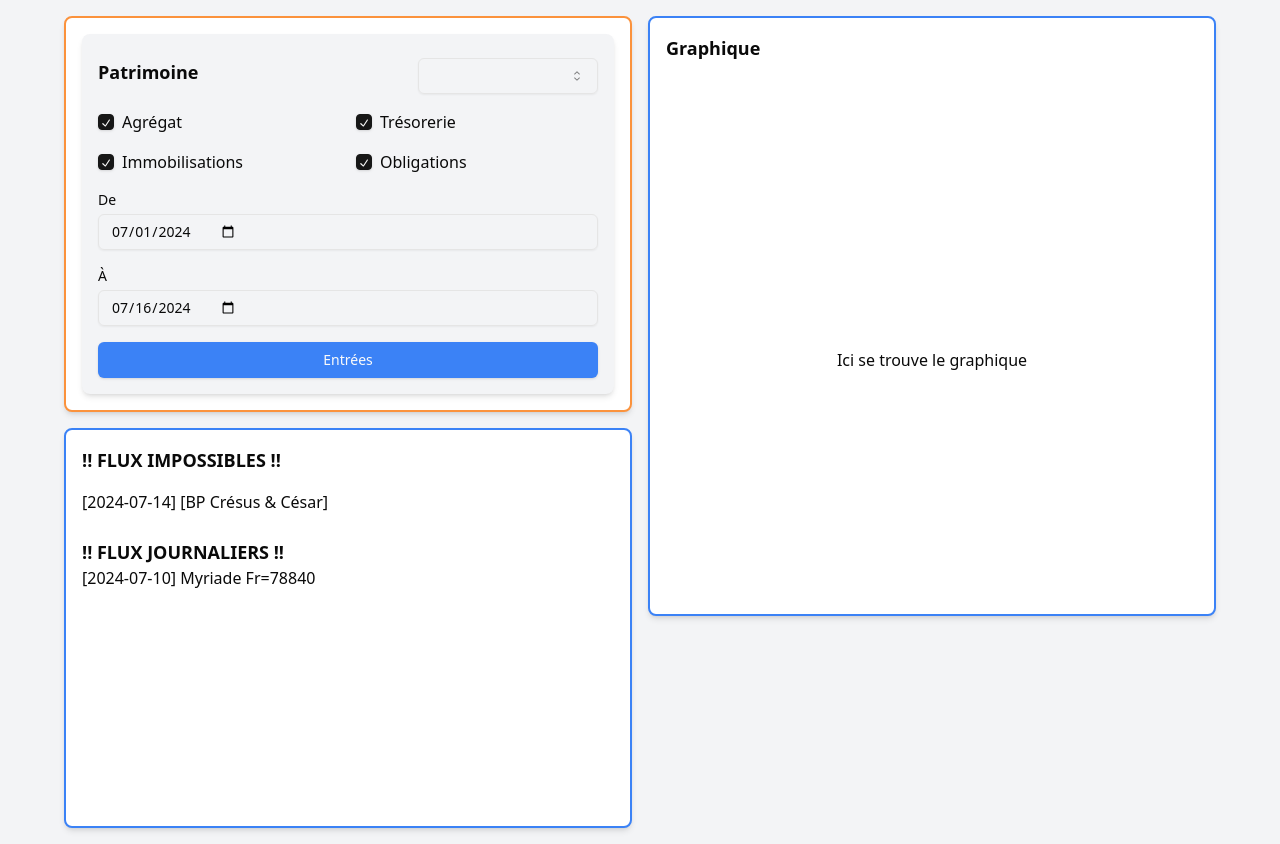
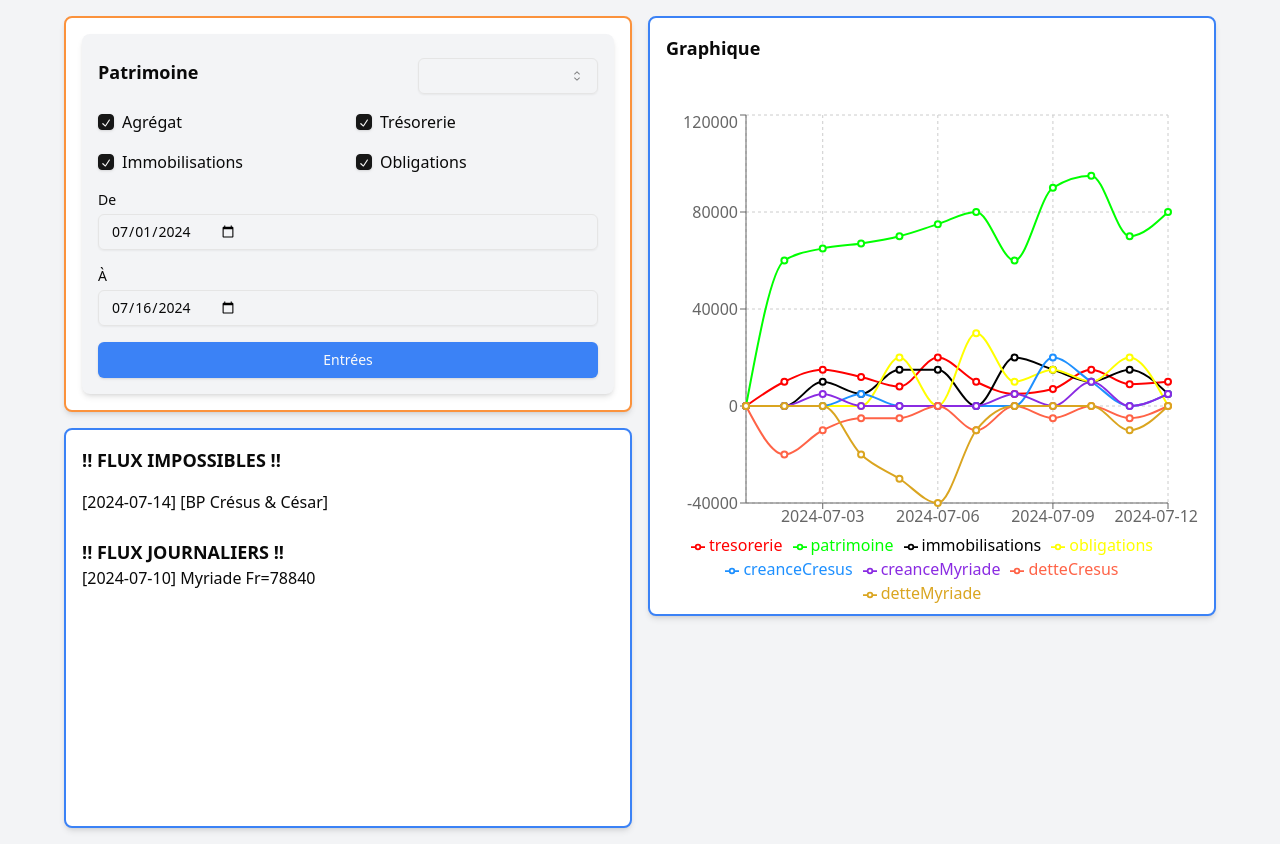
Before and after one commit to micael-jerry/patrimoine, a Next.js app: page / in a window 1280 px wide. Built offline with nearby package versions, Linux system fonts and the light colour scheme.

Commit message:
chore: graph integration

```diff
--- a/package.json
+++ b/package.json
@@ -22,6 +22,7 @@
     "react": "^18",
     "react-dom": "^18",
     "react-hook-form": "^7.53.0",
+    "recharts": "^2.12.7",
     "tailwind-merge": "^2.5.2",
     "tailwindcss-animate": "^1.0.7",
     "zod": "^3.23.8",
--- a/src/app/page.tsx
+++ b/src/app/page.tsx
@@ -1,3 +1,4 @@
+import { CustomGraph } from "@/components/customs/CustomGraph";
 import InputForm from "@/components/customs/InputForm";
 
 export default function Home() {
@@ -18,7 +19,7 @@ export default function Home() {
         <div className="p-4 border-2 border-blue-500 rounded-lg bg-white shadow-md h-[600px]">
           <h2 className="text-lg font-bold mb-4">Graphique</h2>
           <div className="h-full flex items-center justify-center">
-            <p>Ici se trouve le graphique</p>
+            <CustomGraph />
           </div>
         </div>
       </div>
--- /dev/null
+++ b/src/components/customs/CustomGraph.tsx
@@ -0,0 +1,214 @@
+"use client";
+
+import {
+  LineChart,
+  Line,
+  CartesianGrid,
+  XAxis,
+  YAxis,
+  Tooltip,
+  Legend,
+  ResponsiveContainer,
+} from "recharts";
+
+const mockData = [
+  {
+    date: "2024-07-01",
+    tresorerie: 0,
+    patrimoine: 0,
+    immobilisations: 0,
+    obligations: 0,
+    creanceCresus: 0,
+    creanceMyriade: 0,
+    detteCresus: 0,
+    detteMyriade: 0,
+  },
+  {
+    date: "2024-07-02",
+    tresorerie: 10000,
+    patrimoine: 60000,
+    immobilisations: 0,
+    obligations: 0,
+    creanceCresus: 0,
+    creanceMyriade: 0,
+    detteCresus: -20000,
+    detteMyriade: 0,
+  },
+  {
+    date: "2024-07-03",
+    tresorerie: 15000,
+    patrimoine: 65000,
+    immobilisations: 10000,
+    obligations: 0,
+    creanceCresus: 0,
+    creanceMyriade: 5000,
+    detteCresus: -10000,
+    detteMyriade: 0,
+  },
+  {
+    date: "2024-07-04",
+    tresorerie: 12000,
+    patrimoine: 67000,
+    immobilisations: 5000,
+    obligations: 0,
+    creanceCresus: 5000,
+    creanceMyriade: 0,
+    detteCresus: -5000,
+    detteMyriade: -20000,
+  },
+  {
+    date: "2024-07-05",
+    tresorerie: 8000,
+    patrimoine: 70000,
+    immobilisations: 15000,
+    obligations: 20000,
+    creanceCresus: 0,
+    creanceMyriade: 0,
+    detteCresus: -5000,
+    detteMyriade: -30000,
+  },
+  {
+    date: "2024-07-06",
+    tresorerie: 20000,
+    patrimoine: 75000,
+    immobilisations: 15000,
+    obligations: 0,
+    creanceCresus: 0,
+    creanceMyriade: 0,
+    detteCresus: 0,
+    detteMyriade: -40000,
+  },
+  {
+    date: "2024-07-07",
+    tresorerie: 10000,
+    patrimoine: 80000,
+    immobilisations: 0,
+    obligations: 30000,
+    creanceCresus: 0,
+    creanceMyriade: 0,
+    detteCresus: -10000,
+    detteMyriade: -10000,
+  },
+  {
+    date: "2024-07-08",
+    tresorerie: 5000,
+    patrimoine: 60000,
+    immobilisations: 20000,
+    obligations: 10000,
+    creanceCresus: 0,
+    creanceMyriade: 5000,
+    detteCresus: 0,
+    detteMyriade: 0,
+  },
+  {
+    date: "2024-07-09",
+    tresorerie: 7000,
+    patrimoine: 90000,
+    immobilisations: 15000,
+    obligations: 15000,
+    creanceCresus: 20000,
+    creanceMyriade: 0,
+    detteCresus: -5000,
+    detteMyriade: 0,
+  },
+  {
+    date: "2024-07-10",
+    tresorerie: 15000,
+    patrimoine: 95000,
+    immobilisations: 10000,
+    obligations: 10000,
+    creanceCresus: 10000,
+    creanceMyriade: 10000,
+    detteCresus: 0,
+    detteMyriade: 0,
+  },
+  {
+    date: "2024-07-11",
+    tresorerie: 9000,
+    patrimoine: 70000,
+    immobilisations: 15000,
+    obligations: 20000,
+    creanceCresus: 0,
+    creanceMyriade: 0,
+    detteCresus: -5000,
+    detteMyriade: -10000,
+  },
+  {
+    date: "2024-07-12",
+    tresorerie: 10000,
+    patrimoine: 80000,
+    immobilisations: 5000,
+    obligations: 0,
+    creanceCresus: 5000,
+    creanceMyriade: 5000,
+    detteCresus: 0,
+    detteMyriade: 0,
+  },
+];
+
+export const CustomGraph = () => {
+  return (
+    <div style={{ width: "100%", height: 500 }}>
+      <ResponsiveContainer>
+        <LineChart
+          data={mockData}
+          margin={{ top: 5, right: 30, left: 20, bottom: 5 }}
+        >
+          <CartesianGrid strokeDasharray="3 3" />
+          <XAxis dataKey="date" />
+          <YAxis />
+          <Tooltip />
+          <Legend />
+          <Line
+            type="monotone"
+            dataKey="tresorerie"
+            stroke="#FF0000"
+            strokeWidth={2}
+          />
+          <Line
+            type="monotone"
+            dataKey="patrimoine"
+            stroke="#00FF00"
+            strokeWidth={2}
+          />
+          <Line
+            type="monotone"
+            dataKey="immobilisations"
+            stroke="#000000"
+            strokeWidth={2}
+          />
+          <Line
+            type="monotone"
+            dataKey="obligations"
+            stroke="#FFFF00"
+            strokeWidth={2}
+          />
+          <Line
+            type="monotone"
+            dataKey="creanceCresus"
+            stroke="#1E90FF"
+            strokeWidth={2}
+          />
+          <Line
+            type="monotone"
+            dataKey="creanceMyriade"
+            stroke="#8A2BE2"
+            strokeWidth={2}
+          />
+          <Line
+            type="monotone"
+            dataKey="detteCresus"
+            stroke="#FF6347"
+            strokeWidth={2}
+          />
+          <Line
+            type="monotone"
+            dataKey="detteMyriade"
+            stroke="#DAA520"
+            strokeWidth={2}
+          />
+        </LineChart>
+      </ResponsiveContainer>
+    </div>
+  );
+};
```
Also changed, not shown: 1 other file (tests, documents, lock files or other folders).
